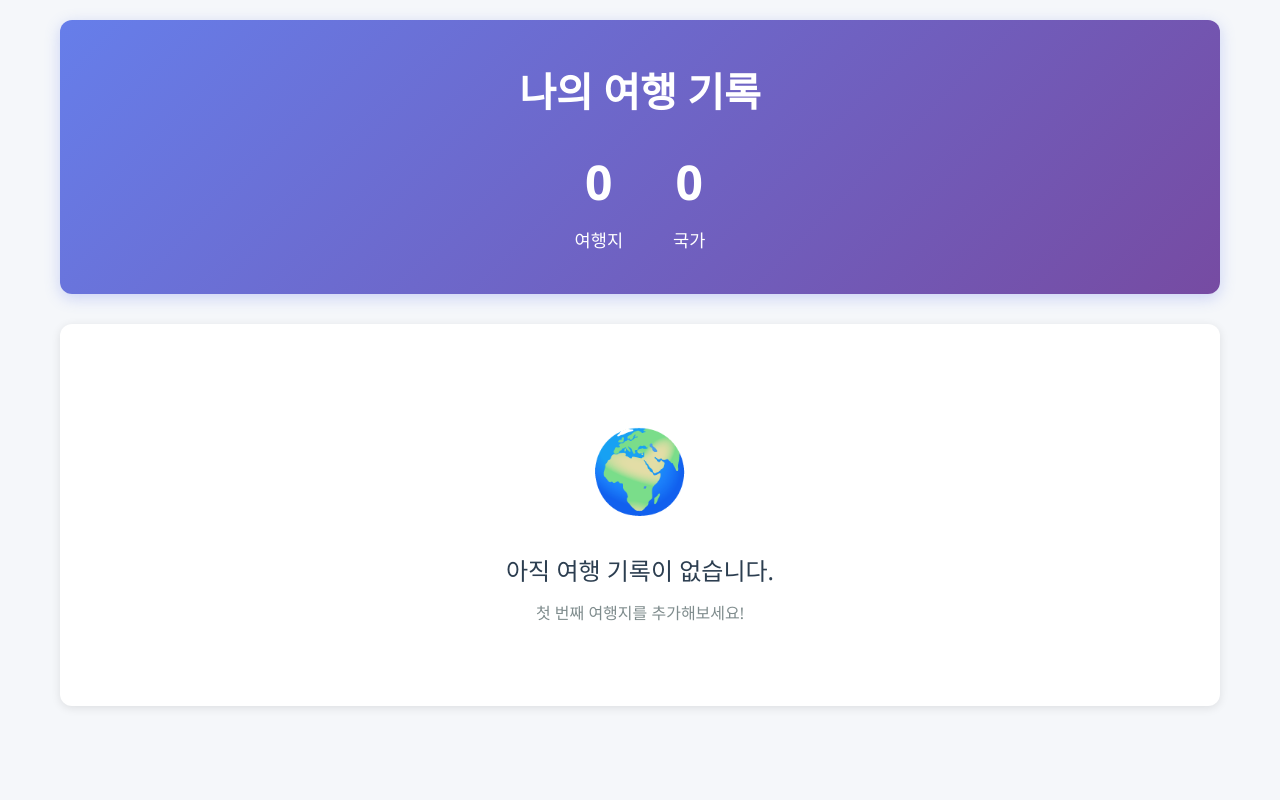
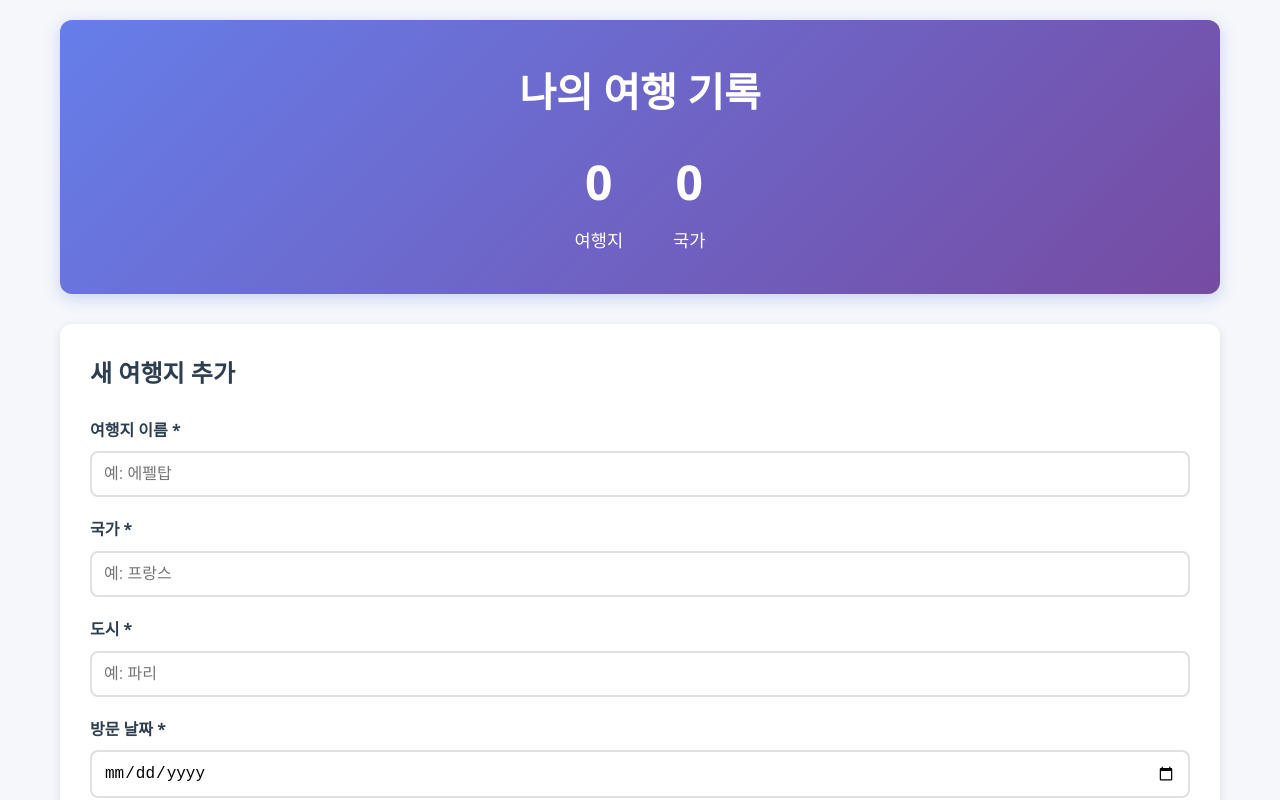
Before and after one commit to jsktt/travel-diary, a React (Vite) app: page / in a window 1280 px wide. Shown: the top 800 px of the page. Built offline with nearby package versions, Linux system fonts and the light colour scheme.

Commit message:
app.jsx fixed

```diff
--- a/src/App.jsx
+++ b/src/App.jsx
@@ -2,6 +2,7 @@ import { useEffect, useState } from 'react';
 import './App.css';
 import Header from './components/Header';
 import TravelList from './components/TravelList';
+import TravelForm from './components/TravelForm';
 
 
 function App() {
@@ -60,6 +61,13 @@ function App() {
         totalTrips={travels.length}
         totalCountries={totalCountries} />
 
+      <TravelForm
+        onAdd={handleAdd}
+        editingTravel={editingTravel}
+        onUpdate={handleUpdate}
+        onCancelEdit={handleCancelEdit}
+      />
+
       <TravelList
         travels={travels}
         onEdit={handleEdit}
```
